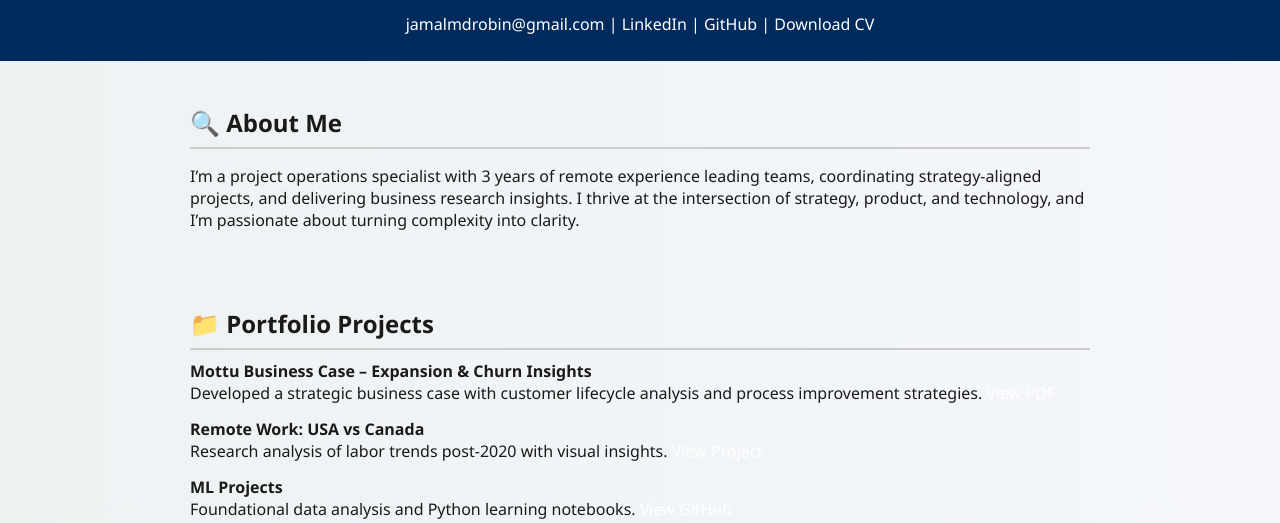
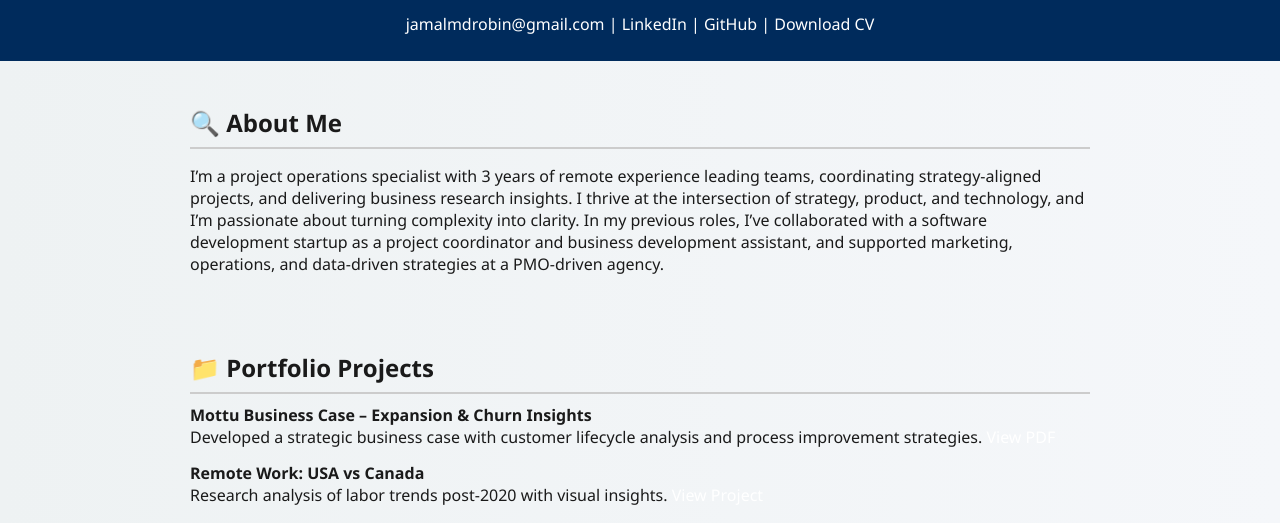
Before and after one commit to pyakathon/robin-portfolio, a plain HTML site: page index.html in a window 1280 px wide. Shown: the part 252-775 px from the top of the page. Drawn offline with Linux system fonts and the light colour scheme.

Commit message:
Update index.html

```diff
--- a/index.html
+++ b/index.html
@@ -106,7 +106,7 @@
 
   <section>
     <h2 id="about">🔍 About Me</h2>
-    <p>I’m a project operations specialist with 3 years of remote experience leading teams, coordinating strategy-aligned projects, and delivering business research insights. I thrive at the intersection of strategy, product, and technology, and I’m passionate about turning complexity into clarity.</p>
+    <p>I’m a project operations specialist with 3 years of remote experience leading teams, coordinating strategy-aligned projects, and delivering business research insights. I thrive at the intersection of strategy, product, and technology, and I’m passionate about turning complexity into clarity. In my previous roles, I’ve collaborated with a software development startup as a project coordinator and business development assistant, and supported marketing, operations, and data-driven strategies at a PMO-driven agency.</p>
   </section>
 
   <section>
```
